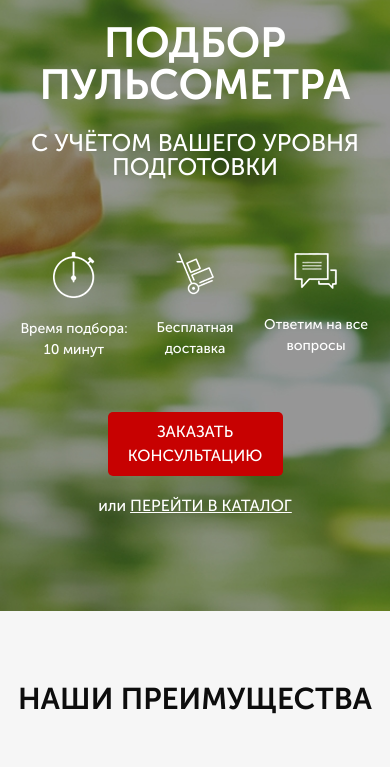
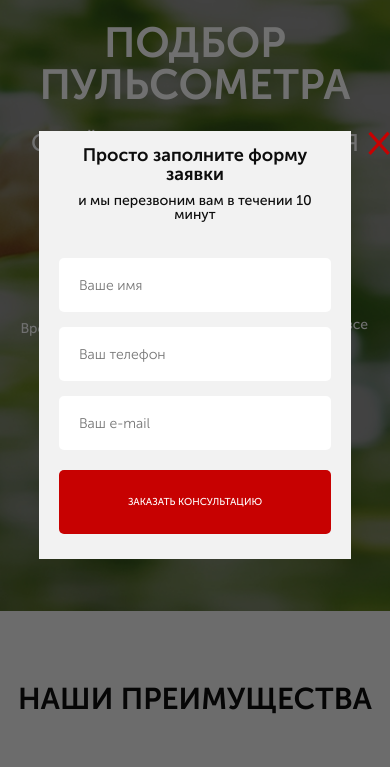
Before and after one commit to HumerauDzmitry/humeraudzmitry.github.io, a website: page pulse/src/index.html in a window 390 px wide. Shown: the part 77-844 px from the top of the page. Drawn offline with nearby package versions, Linux system fonts and the light colour scheme; files whose address does not match are found by name.

Commit message:
added forms

```diff
--- a/pulse/src/index.html
+++ b/pulse/src/index.html
@@ -23,7 +23,7 @@
                 </div>
                 <div class="header__contacts">
                     <a href="tel:+74999228974" class="header__phone">+7 (499) 922-89-74</a>
-                    <button class="button">заказать звонок</button>
+                    <button data-modal="consultation" class="button">заказать звонок</button>
                 </div>
             </header>
 
@@ -49,7 +49,7 @@
                     </div>
                 </div>
 
-                <button class="button button_main">заказать кОНСУЛЬТАЦИЮ</button>
+                <button data-modal="consultation" class="button button_main">заказать кОНСУЛЬТАЦИЮ</button>
                 <div class="promo__link">
                     или
                     <a href="#">ПЕРЕЙТИ В КАТАЛОГ</a>
@@ -466,6 +466,38 @@
         </div>
     </footer>
 
+    <div class="overlay">
+        <div class="modal" id="consultation">
+            <div class="modal__close">&times;</div>
+            <div class="modal__subtitle">Просто заполните форму заявки</div>
+            <div class="modal__descr">и мы перезвоним вам в течении 10 минут</div>
+            <form class="feed-form feed-form-mt25" action="#">
+                <input name="name" required placeholder="Ваше имя" type="text">
+                <input name="phone" required placeholder="Ваш телефон" type="number">
+                <input name="email" required placeholder="Ваш e-mail" type="email">
+                <button class="button button_submit">заказать кОНСУЛЬТАЦИЮ</button>
+            </form>
+        </div>
+
+        <div class="modal" id="order">
+            <div class="modal__close">&times;</div>
+            <div class="modal__subtitle">Ваш заказ:</div>
+            <div class="modal__descr">Пульсометр Polar FT1</div>
+            <form class="feed-form feed-form-mt25" action="#">
+                <input name="name" required placeholder="Ваше имя" type="text">
+                <input name="phone" required placeholder="Ваш телефон" type="number">
+                <input name="email" required placeholder="Ваш e-mail" type="email">
+                <button class="button button_submit">Купить</button>
+            </form>
+        </div>
+
+        <div class="modal modal_mini" id="thanks">
+            <div class="modal__close">&times;</div>
+            <div class="modal__subtitle">Спасибо за вашу заявку!</div>
+            <div class="modal__descr">Наш менеджер свяжется с вами в ближайшее время!</div>
+        </div>
+    </div>
+
     <script src="https://cdnjs.cloudflare.com/ajax/libs/tiny-slider/2.9.2/min/tiny-slider.js"></script>
     <script src="https://ajax.googleapis.com/ajax/libs/jquery/1.12.4/jquery.min.js"></script>
     <script src="js/script.js"></script>
--- a/pulse/src/js/script.js
+++ b/pulse/src/js/script.js
@@ -64,4 +64,20 @@ $(document).ready(function(){
 	toggleSlide('.catalog-item__link');
 	toggleSlide('.catalog-item__back');
 
+	// Modal
+	$('[data-modal=consultation]').on('click', function() {
+		$('.overlay, #consultation').fadeIn('slow');
+	});
+	$('.modal__close').on('click', function () {
+		$('.overlay, #consultation, #order, #thanks').fadeOut('slow');
+	})
+
+	$('.button_mini').each(function(i) {
+		$(this).on('click', function() {
+			$('#order .modal__descr').text($('.catalog-item__subtitle').eq(i).text())
+			$('.overlay, #order').fadeIn('slow');
+		})
+	})
+
+	$('.overlay, #consultation').fadeIn('slow');
 });
--- a/pulse/src/sass/blocks/_forms.scss
+++ b/pulse/src/sass/blocks/_forms.scss
@@ -21,4 +21,8 @@
 			margin-bottom: 20px;
 		}
 	}
+
+	&_mt25 {
+		margin-top: 25px;
+	}
 }
--- a/pulse/src/sass/blocks/_forms_media.scss
+++ b/pulse/src/sass/blocks/_forms_media.scss
@@ -2,7 +2,8 @@
 
 @media (max-width: 991px) {
 	.feed-form {
-		margin: 0 auto;
+		margin: 25 auto;
+		width: 300px;
 	}
 }
 
--- /dev/null
+++ b/pulse/src/sass/blocks/_modal.scss
@@ -0,0 +1,55 @@
+.overlay {
+	display: none;
+	position: fixed;
+	width: 100%;
+	height: 100%;
+	top: 0;
+	background-color: rgba($color: #000000, $alpha: 0.56);
+}
+
+.modal {
+	position: absolute;
+	top: 50%;
+	left: 50%;
+	transform: translate(-50%, -50%);
+
+	width: 382px;
+	min-height: 402px;
+	background-color: rgb(242, 242, 242);
+	padding: 38px 40px 40px 40px;
+
+	&__close {
+		position: absolute;
+		top: 0;
+		right: -40px;
+		font-size: 41px;
+		line-height: 21px;
+		color: $main-color;
+		cursor: pointer;
+	}
+
+	&__subtitle {
+		color: rgb(13, 13, 13);
+		font-size: 18px;
+		font-weight: 700;
+		line-height: 19px;
+		text-align: center;
+	}
+
+	&__descr {
+		color: rgb(13, 13, 13);
+		font-size: 14px;
+		font-weight: 500;
+		line-height: 14px;
+		text-align: center;
+		margin-top: 10px;
+	}
+
+	&_mini {
+		min-height: 140px;
+	}
+}
+
+#consultation, #order, #thanks {
+	display: none;
+}
--- /dev/null
+++ b/pulse/src/sass/blocks/_modal_media.scss
@@ -0,0 +1,13 @@
+@media (max-width: 1200px) {}
+
+@media (max-width: 991px) {}
+
+@media (max-width: 767px) {}
+
+@media (max-width: 575px) {
+	.modal {
+		width: 80%;
+		padding: 15px 20px 25px 20px;
+	}
+
+}
--- a/pulse/src/sass/style.scss
+++ b/pulse/src/sass/style.scss
@@ -35,3 +35,5 @@ body {
 @import 'blocks/feedback_media';
 @import 'blocks/footer';
 @import 'blocks/footer_media';
+@import 'blocks/modal';
+@import 'blocks/modal_media';
```
Also changed, not shown: pulse/src/css/blocks/-modal.min.css (added), pulse/src/css/style.min.css.
